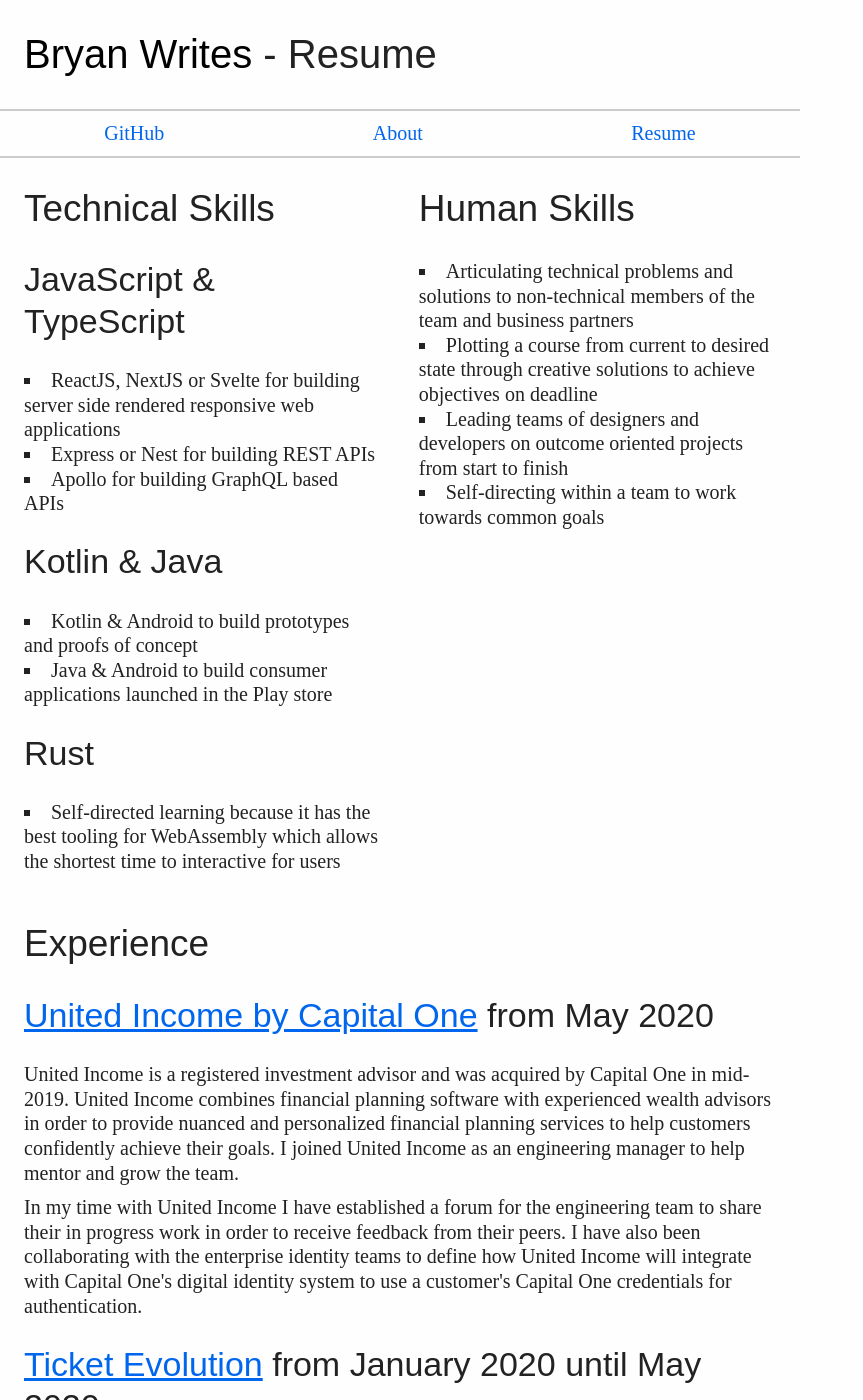
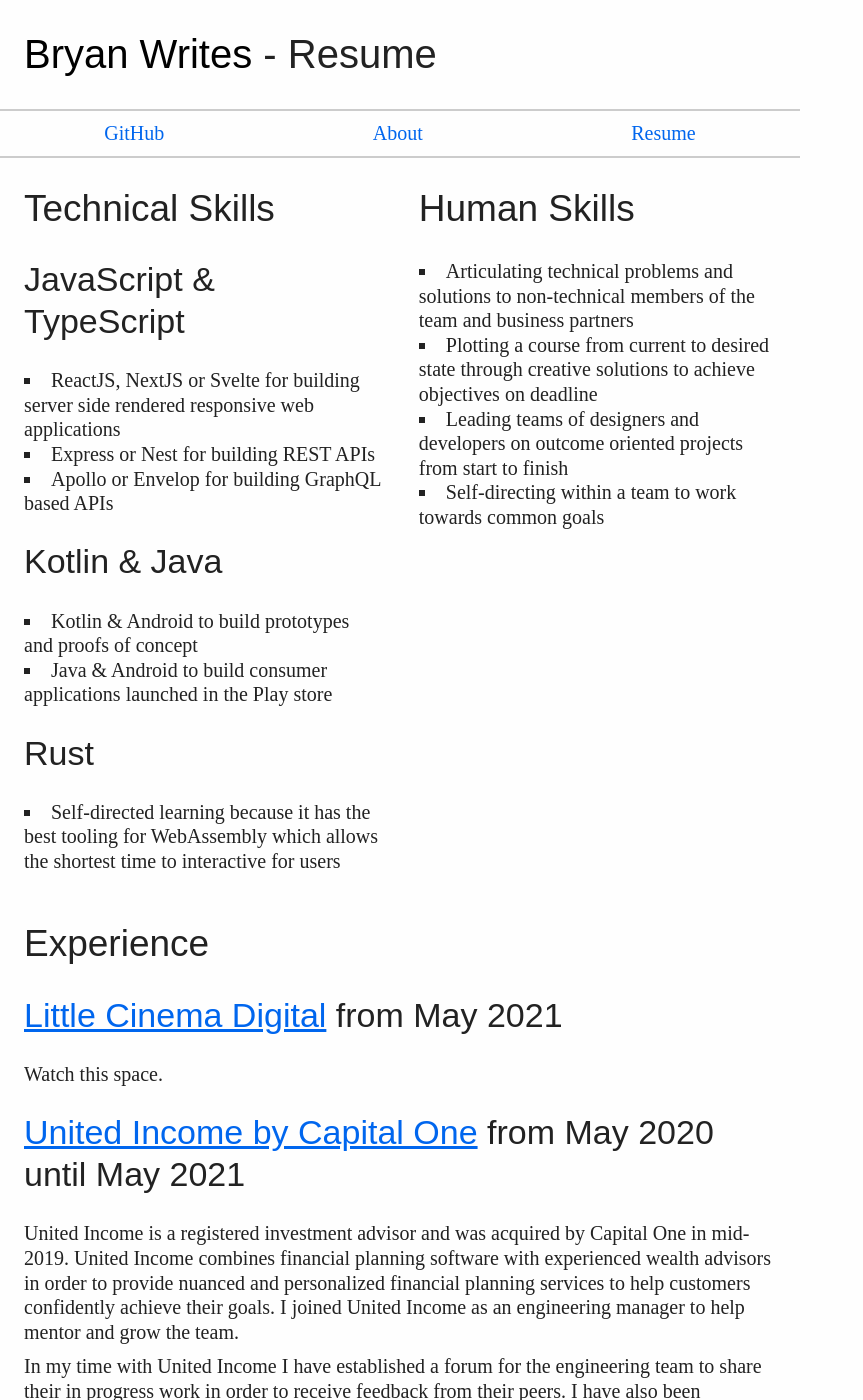
Before and after one commit to bryanjswift/bryanjswift.github.com, a Jekyll site: the page built from resume/index.html, in a window 1280 px wide and 1400 px high. Shown: the whole window, without its empty margins (0-863 px from the left). Built offline with Jekyll 4.4.1, drawn with Linux system fonts in a browser that asks for light colours.

Commit message:
Add little cinema to resume

```diff
--- a/resume/index.html
+++ b/resume/index.html
@@ -19,9 +19,7 @@
     <!-- email, type, value for vcard -->
     <span class="email">
       <span class="type">work</span>
-      <a href="mailto:bryan@bryanjswift.com" class="value"
-        >bryan@bryanjswift.com</a
-      >
+      <a href="mailto:bryan@bryanjswift.com" class="value">bryan@bryanjswift.com</a>
     </span>
   </p>
   <!-- location for vcard -->
@@ -54,7 +52,7 @@
       applications
     </li>
     <li>Express or Nest for building REST APIs</li>
-    <li>Apollo for building GraphQL based APIs</li>
+    <li>Apollo or Envelop for building GraphQL based APIs</li>
   </ul>
   <h3>Kotlin &amp; Java</h3>
   <ul>
@@ -77,9 +75,20 @@
   <ol class="vcalendar">
     <li class="experience vcard vevent job">
       <h3 class="position summary">
+        <span class="fn jobtitle title">Developer</span>
+        <a class="n company org" href="https://littlecinema.net">Little Cinema Digital</a> from
+        <abbr class="dtstart" title="2021-05-14">May 2021</abbr>
+      </h3>
+      <p>
+        Watch this space.
+      </p>
+    </li>
+    <li class="experience vcard vevent job">
+      <h3 class="position summary">
         <span class="fn jobtitle title">Senior Manager, Engineering</span>
         <a class="n company org" href="https://unitedincome.capitalone.com">United Income by Capital One</a> from
-        <abbr class="dtstart" title="2020-05-11">May 2020</abbr>
+        <abbr class="dtstart" title="2020-05-11">May 2020</abbr> until
+        <abbr class="dtend" title="2021-05-14">May 2021</abbr>
       </h3>
       <p>
         United Income is a registered investment advisor and was acquired by
```
Also changed, not shown: resume/_source.md (+5 -1 lines).
